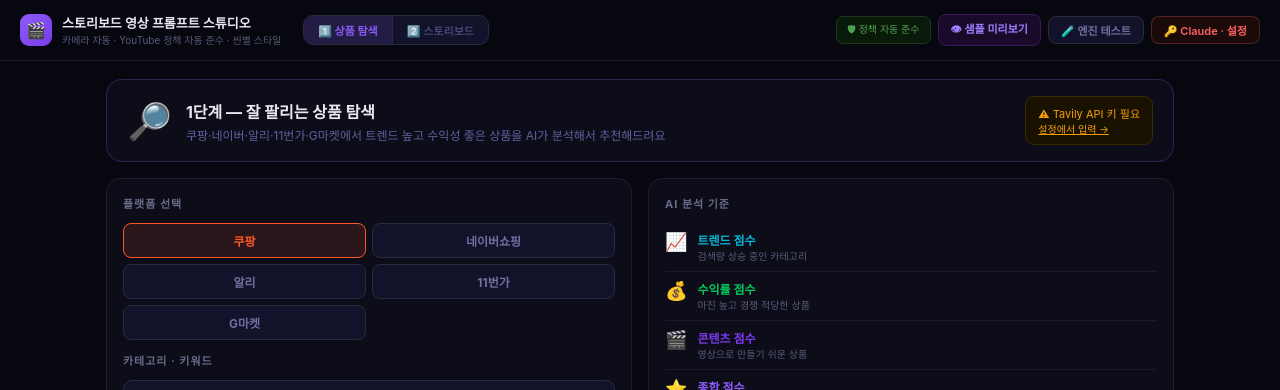
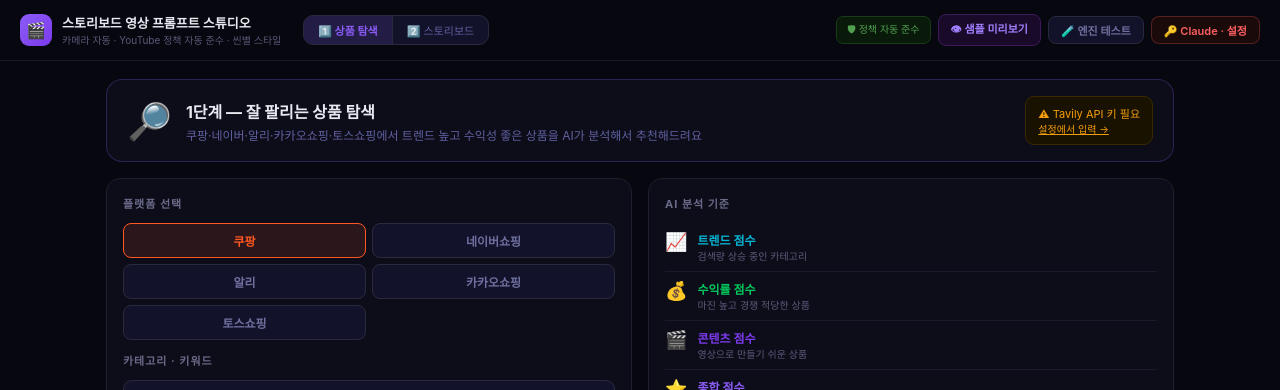
Before and after one commit to jokkeutti-hash/story-ssul-shopping, a React (Vite) app: page / in a window 1280 px wide. Shown: the top 390 px of the page. Built offline with nearby package versions, Linux system fonts and the light colour scheme.

Commit message:
Add Kakao/Toss shopping to product discovery, show product images, drop 11st/Gmarket
- 상품 탐색 1단계에 카카오쇼핑·토스쇼핑 추가, G마켓·11번가 제거
- Tavily 검색 결과 이미지를 AI가 상품별로 매칭해 image_url로 반환, 카드 상단에 표시

```diff
--- a/src/App.jsx
+++ b/src/App.jsx
@@ -1034,8 +1034,8 @@ IMPORTANT: The ai_prompt MUST:
     { id: "coupang",  label: "쿠팡",       color: "#FF5722", query: "site:coupang.com",       domain: "coupang.com" },
     { id: "naver",    label: "네이버쇼핑",  color: "#03C75A", query: "site:smartstore.naver.com", domain: "smartstore.naver.com" },
     { id: "aliexpress",label: "알리",      color: "#FF6A00", query: "site:aliexpress.com",    domain: "aliexpress.com" },
-    { id: "11st",     label: "11번가",     color: "#E8380D", query: "site:11st.co.kr",        domain: "11st.co.kr" },
-    { id: "gmarket",  label: "G마켓",      color: "#B50029", query: "site:gmarket.co.kr",     domain: "gmarket.co.kr" },
+    { id: "kakao",    label: "카카오쇼핑",  color: "#FFCD00", query: "site:shopping.kakao.com", domain: "shopping.kakao.com" },
+    { id: "toss",     label: "토스쇼핑",    color: "#0064FF", query: "site:shopping.toss.im",  domain: "shopping.toss.im" },
   ];
 
   const handleDiscover = async () => {
@@ -1059,11 +1059,16 @@ IMPORTANT: The ai_prompt MUST:
           max_results: 8,
           include_domains: [plat.domain],
           search_depth: "advanced",
+          include_images: true,
+          include_image_descriptions: true,
         }),
       });
       if (!searchRes.ok) throw new Error(`Tavily 검색 오류 ${searchRes.status}`);
       const searchData = await searchRes.json();
       const results = searchData.results || [];
+      const foundImages = (searchData.images || []).map(img =>
+        typeof img === "string" ? { url: img, description: "" } : { url: img.url, description: img.description || "" }
+      );
 
       if (!results.length) throw new Error("검색 결과가 없습니다. 키워드를 바꿔보세요.");
 
@@ -1073,11 +1078,18 @@ IMPORTANT: The ai_prompt MUST:
         `${i + 1}. 제목: ${r.title}\nURL: ${r.url}\n내용: ${(r.content || "").slice(0, 200)}`
       ).join("\n\n");
 
+      const imageList = foundImages.length
+        ? foundImages.map((img, i) => `${i + 1}. ${img.url}${img.description ? ` — ${img.description}` : ""}`).join("\n")
+        : "(이미지 없음)";
+
       const analyzePrompt = `아래는 ${plat.label}의 "${discoverCategory}" 관련 상품 목록입니다.
 각 상품을 분석해서 JSON으로만 응답. 마크다운 없이 순수 JSON.
 
 상품 목록:
 ${productList}
+
+검색 중 발견된 이미지 목록 (상품과 가장 잘 맞는 것을 골라 image_url에 사용, 맞는 게 없으면 빈 문자열):
+${imageList}
 
 분석 기준:
 - 판매량·리뷰 수 (많을수록 좋음)
@@ -1090,6 +1102,7 @@ ${productList}
     "rank": 1,
     "name": "상품명",
     "url": "URL",
+    "image_url": "위 이미지 목록 중 이 상품과 가장 관련 있는 이미지 URL (없으면 빈 문자열)",
     "price_range": "가격대 (예: 2-5만원)",
     "category": "카테고리",
     "trend_score": 8,
@@ -1378,7 +1391,7 @@ USP: ${product.usp}
             <div>
               <div style={{ fontWeight: 700, fontSize: 16 }}>1단계 — 잘 팔리는 상품 탐색</div>
               <div style={{ fontSize: 12, color: "#6060a0", marginTop: 3 }}>
-                쿠팡·네이버·알리·11번가·G마켓에서 트렌드 높고 수익성 좋은 상품을 AI가 분석해서 추천해드려요
+                쿠팡·네이버·알리·카카오쇼핑·토스쇼핑에서 트렌드 높고 수익성 좋은 상품을 AI가 분석해서 추천해드려요
               </div>
             </div>
             {!tavilyKey && (
@@ -1467,8 +1480,15 @@ USP: ${product.usp}
               </div>
               <div style={{ display: "grid", gridTemplateColumns: "repeat(auto-fill, minmax(320px, 1fr))", gap: 12 }}>
                 {discoverResults.map((product, i) => (
-                  <div key={i} style={{ background: "#0d0d1a", border: `2px solid ${i === 0 ? fw.color + "60" : "#1e1e2e"}`, borderRadius: 14, padding: 16, position: "relative", cursor: "pointer", transition: "all 0.2s" }}
+                  <div key={i} style={{ background: "#0d0d1a", border: `2px solid ${i === 0 ? fw.color + "60" : "#1e1e2e"}`, borderRadius: 14, overflow: "hidden", position: "relative", cursor: "pointer", transition: "all 0.2s" }}
                     onClick={() => handleSelectProduct(product)}>
+                    {/* Product image */}
+                    {product.image_url && (
+                      <img src={product.image_url} alt={product.name} loading="lazy"
+                        onError={e => { e.currentTarget.style.display = "none"; }}
+                        style={{ width: "100%", height: 150, objectFit: "cover", display: "block", background: "#070712" }} />
+                    )}
+                    <div style={{ padding: 16, position: "relative" }}>
                     {/* Rank badge */}
                     <div style={{ position: "absolute", top: 12, right: 12, width: 28, height: 28, borderRadius: "50%", background: i === 0 ? fw.color : "#2a2a3e", display: "flex", alignItems: "center", justifyContent: "center", fontSize: 12, fontWeight: 900, color: "#fff" }}>
                       {i + 1}
@@ -1518,6 +1538,7 @@ USP: ${product.usp}
                     <button style={{ width: "100%", marginTop: 10, background: `linear-gradient(135deg,${fw.color},#7c3aed)`, border: "none", borderRadius: 9, padding: "9px", color: "#fff", fontWeight: 700, fontSize: 12, cursor: "pointer" }}>
                       이 상품으로 스토리보드 만들기 →
                     </button>
+                    </div>
                   </div>
                 ))}
               </div>
```
Also changed, not shown: 1 other file (tests, documents, lock files or other folders).
